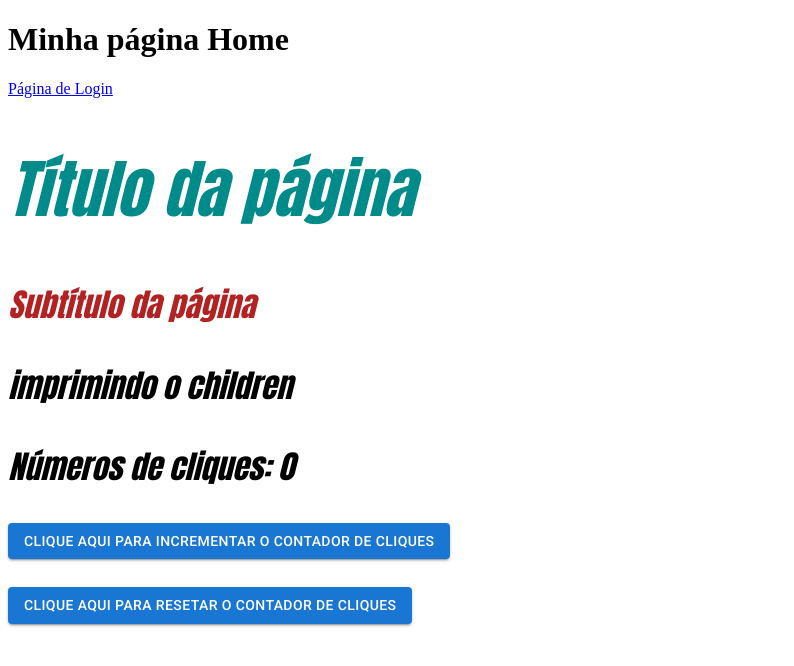
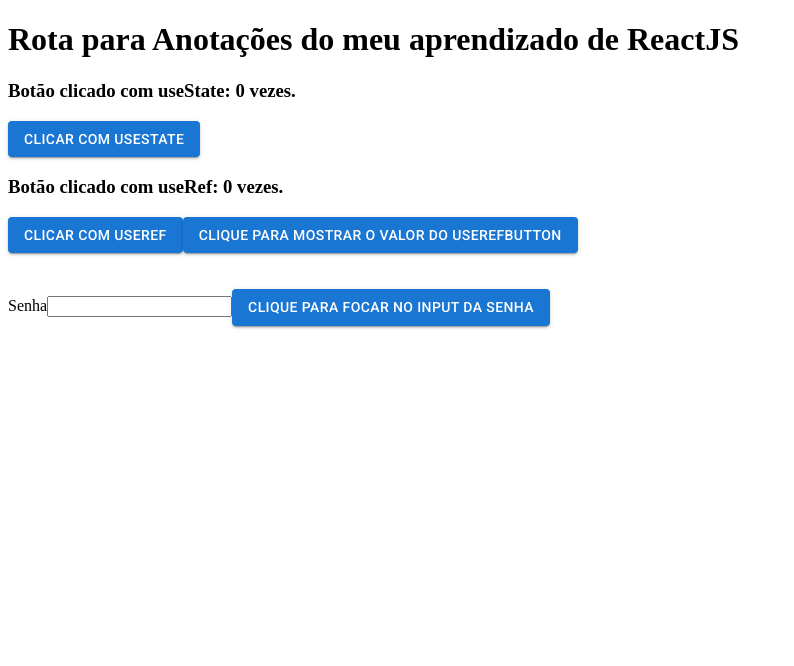
Before and after one commit to ocsoares/Aprendendo-ReactJS, a React (Vite) app: page /notes/useref in a window 1280 px wide. Before the commit this address led to /home. Shown: the top 666 px of the page, without its empty margins (0-794 px from the left). Built offline with nearby package versions, Linux system fonts and the light colour scheme.

Commit message:
feat: add learning-notes folder and routes

```diff
--- a/src/app/pages/Notes.tsx
+++ b/src/app/pages/learning-notes/UseRefNote.tsx
@@ -1,7 +1,7 @@
 import { Button } from "@mui/material";
 import { useRef, useState } from "react";
 
-export const Notes = () => {
+export const UseRefNote = () => {
   const [counter, setCounter] = useState(0);
 
   const handleUseStateButton = () => {
--- a/src/app/routes/routes.tsx
+++ b/src/app/routes/routes.tsx
@@ -6,7 +6,7 @@
 } from "react-router-dom";
 import { Home } from "../pages/Home";
 import { Login } from "../pages/Login";
-import { Notes } from "../pages/Notes";
+import { UseRefNote } from "../pages/learning-notes/UseRefNote";
 
 export const Routes = () => {
   return (
@@ -14,7 +14,7 @@
       <ReactRouter>
         <Route path="/home" element={<Home />} />
         <Route path="/login" element={<Login />} />
-        <Route path="/notes" element={<Notes />} />
+        <Route path="/notes/useref" element={<UseRefNote />} />
 
         {/* Toda Rota que NÃO for especificada A CIMA será REDIRECIONADA para a página "home" !!!  */}
         <Route path="*" element={<Navigate to="home" />} />
```
